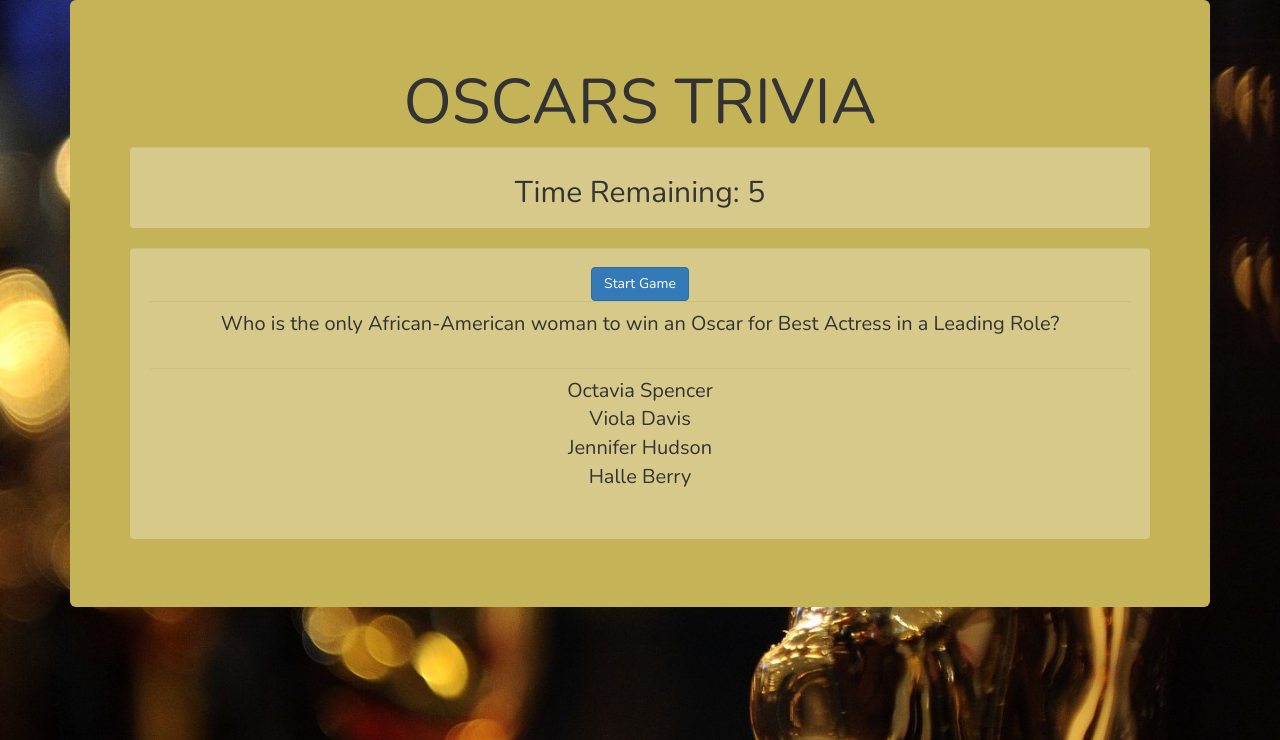
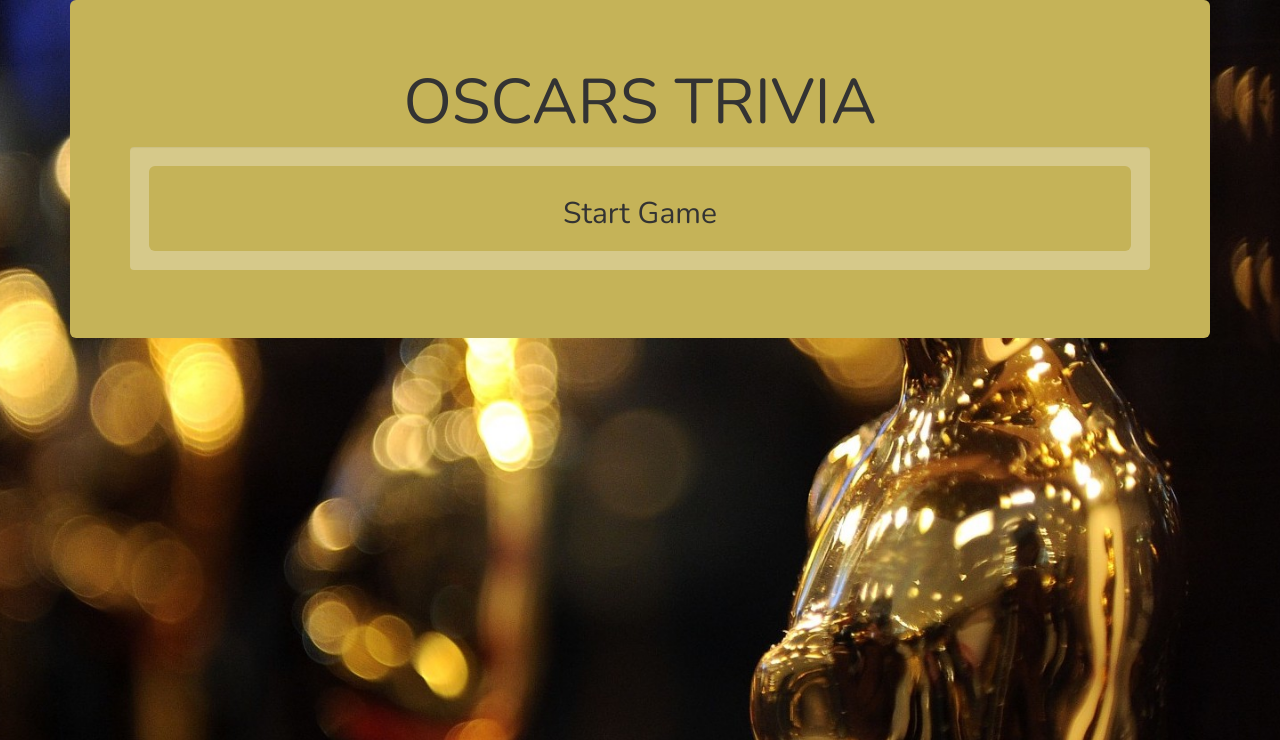
Before and after one commit to dannyjwkim/TriviaGame, a PHP site: page / in a window 1280 px wide. Shown: the top 740 px of the page. Run offline with PHP 8.4, Linux system fonts and the light colour scheme; some libraries are stand-ins or nearby versions.

Commit message:
Start Button

```diff
--- a/assets/css/style.css
+++ b/assets/css/style.css
@@ -16,32 +16,31 @@ body {
 .well {
 	background: #D6C98A;
 	border-style: none;
-/*  border-color: black;
-*/}
-/*
-.questions{
+}
+
+#asked-question{
 	display: none;
 }
 
-.questions p{
-	border:1px solid rgba(0, 0, 0, 0.4);
-	border-radius: 4px;
-	padding: 0.5rem;
+#choices {
+	display: none;
+	cursor: pointer;
 }
 
-.questions p:hover{
-	background: rgba(0, 0, 0, 0.3);
-	cursor: pointer;
+#start {
+	background-color: #c5b358;
 }
+
+#timer {
+	display: none;
+}
+
+
 
 .output{
 	display: none;
 }
-*/
+
 .content .reset{
 	display: none;
 }
-
-#choices {
-	cursor: pointer;
-}
--- a/assets/javascript/app.js
+++ b/assets/javascript/app.js
@@ -11,63 +11,71 @@ var remainingQuestions = [
       question: 'The "Best Animated Feature Film" category debuted in 2001 and was won by:',
       answer: [ "Shrek", "Spirited Away", "Toy Story 2", "Monsters, Inc." ],
       correct: "Shrek",
-      image: "../images/shrek.gif"
+      image: "assets/images/shrek.gif"
     },
     {
       question: "The Moonlight/La La Land controversy puts to rest a false rumor that this actress'" + ' "win" was due to a presenter reading the wrong name:',
       answer: [ "Marisa Tomei", "Whoopi Goldberg", "Gwyneth Paltrow", "Renee Zellweger" ],
       correct: "Marisa Tomei",
-      image: "../images/tomei.gif"
+      image: "assets/images/tomei.gif"
     },
     {
       question: "Star Wars: The Force Awakens is the highest domestic grossing film of all time. What movie is the highest domestic grossing film of all time, but adjusted for inflation?",
       answer: [ "Gone With The Wind", "Star Wars: A New Hope", "The Sound of Music", "Titanic" ],
       correct: "Gone With The Wind",
-      image: "../images/wind.gif"
+      image: "assets/images/wind.gif"
     },
     {
       question: "Which actor has the most Oscar nominations with 12?",
       answer: [ "Al Pacino", "Jack Nicholson", "Marlon Brando", "Robert DeNiro" ],
       correct: "Jack Nicholson",
-      image: "../images/jack.gif"
+      image: "assets/images/jack.gif"
     },
     {
       question: "Which actress has the most Oscar wins with 4?",
       answer: [ "Jane Fonda", "Judi Dench", "Meryl Streep", "Katharine Hepburn" ],
       correct: "Katharine Hepburn",
-      image: "../images/hepburn.gif"
+      image: "assets/images/hepburn.gif"
     },
     {
       question: "All of these films tied the record for most Oscar nominations (14), except for:",
       answer: [ "La La Land", "All About Eve", "Titanic", "Forrest Gump" ],
       correct: "Forrest Gump",
-      image: "../images/gump.gif"
+      image: "assets/images/gump.gif"
     },
     {
       question: "All of these films tied the record for most Oscar wins (11), except for:",
       answer: [ "West Side Story", "Titanic", "Ben-Hur", "The Lord of the Rings: The Return of the King" ],
       correct: "West Side Story",
-      image: "../images/west.gif"
+      image: "assets/images/west.gif"
     },
     {
       question: "Who is the only person to win an Oscar for playing a real-life Oscar winner?",
       answer: [ "Paul Newman", "Meryl Streep", "Cate Blanchett", "Elizabeth Taylor" ],
       correct: "Cate Blanchett",
-      image: "../images/cate.gif"
+      image: "assets/images/cate.gif"
     },
     {
       question: "Which Foreign Language Film holds the record for most Oscar nominations with 10?",
       answer: [ "Life is Beautiful", "Pan's Labyrinth", "Amour", "Crouching Tiger, Hidden Dragon" ],
       correct: "Crouching Tiger, Hidden Dragon",
-      image: "../images/crouching.gif"
+      image: "assets/images/crouching.gif"
     },
     {
       question: "Who is the only African-American woman to win an Oscar for Best Actress in a Leading Role?",
       answer: [ "Octavia Spencer", "Viola Davis", "Jennifer Hudson", "Halle Berry" ],
       correct: "Halle Berry",
-      image: "../images/halle.gif"
+      image: "assets/images/halle.gif"
     },
   ];
+
+
+  $("button").on("click",function() {
+    $("#start").css("display", "none");
+    $("#asked-question").css("display", "block");
+    $("#choices").css("display", "block");
+    $("#timer").css("display", "block");
+  });
 
   function incrementTimer() {
     timer = setTimeout( function () {
--- a/index.html
+++ b/index.html
@@ -24,9 +24,7 @@
 
 	<div class="container well" id="question-container">
 
-		<button class="btn btn-primary start">Start Game</button>
-
-		<button class="btn btn-primary reset">Reset Button</button>
+		<button type="button" class="btn btn-secondary btn-lg btn-block" id="start"><h2>Start Game</h2></button>
 
 	  <div class="well well-sm" id="asked-question"></div>
 
```
